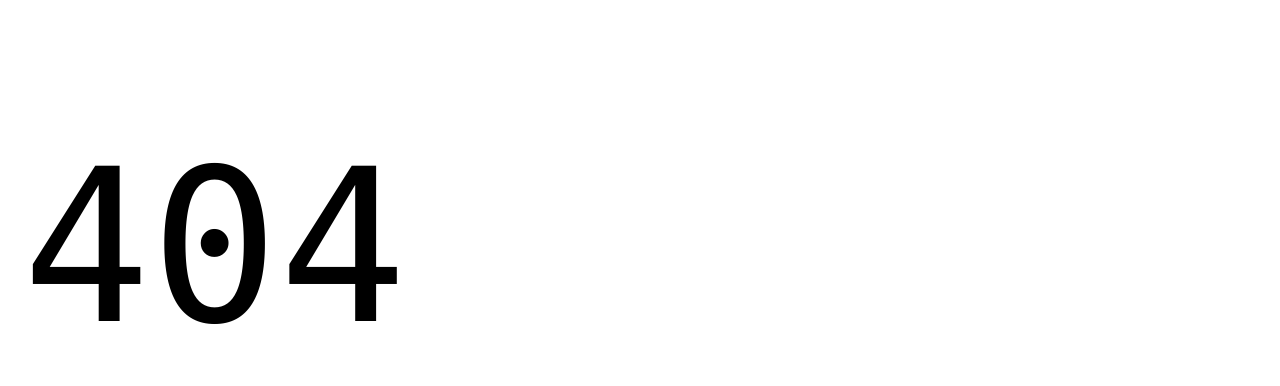
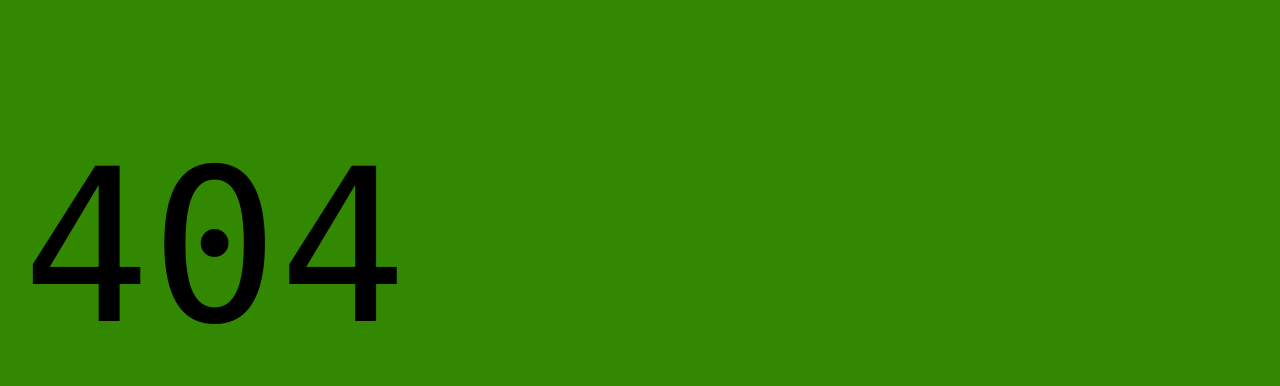
Before and after one commit to sashrepo/franklinpoc, a website with bundled scripts: page 404.html in a window 1280 px wide. Shown: the part 61-447 px from the top of the page. Built offline with nearby package versions, Linux system fonts and the light colour scheme; files whose address does not match are found by name.

Commit message:
Update styles.css

```diff
--- a/styles/styles.css
+++ b/styles/styles.css
@@ -14,7 +14,7 @@
   /* colors */
   --link-color: #328800;
   --link-hover-color: #136ff6;
-  --background-color: #fff;
+  --background-color: #328800;
   --overlay-background-color: #eee;
   --highlight-background-color: #ccc;
   --text-color: #000;
```
